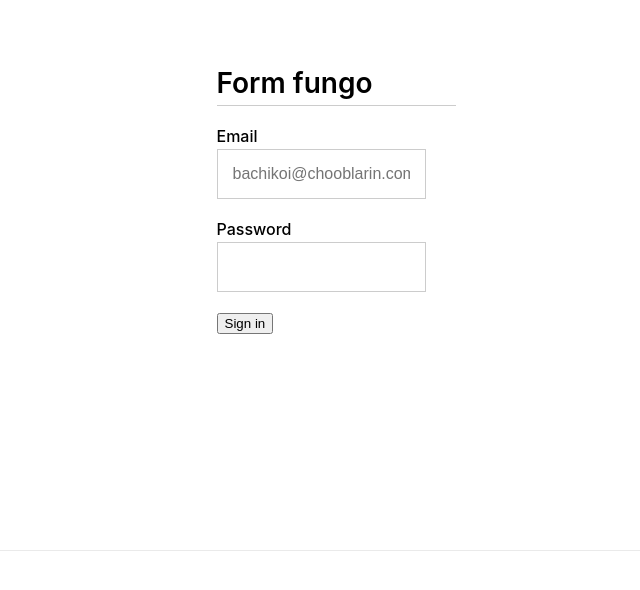
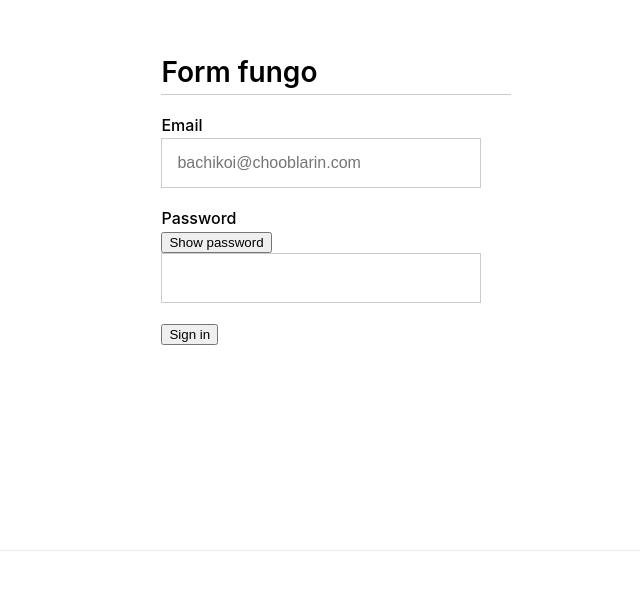
Before and after one commit to chooblarin/form-fungo, a Next.js app: page / in a window 1280 px wide. Shown: the part 150-740 px from the top of the page, without its empty margins (304-944 px from the left). Built offline with nearby package versions, Linux system fonts and the light colour scheme.

Commit message:
Add TogglePasswordButton component

```diff
--- a/components/sign-in/SignInForm.tsx
+++ b/components/sign-in/SignInForm.tsx
@@ -1,6 +1,12 @@
-import React from "react";
+import React, { useState } from "react";
+import { TogglePasswordButton } from "./TogglePasswordButton";
+
+type PasswordInputType = "password" | "text";
 
 export const SignInForm: React.FC = () => {
+  const [passwordInputType, setPasswordInputType] = useState<PasswordInputType>(
+    "password"
+  );
   return (
     <form action="#">
       <h1 className="title">Form fungo</h1>
@@ -14,13 +20,28 @@ export const SignInForm: React.FC = () => {
           required={true}
         />
       </section>
+
       <section>
         <label htmlFor="current-password">Password</label>
+        <TogglePasswordButton
+          passwordInputType={passwordInputType}
+          onClick={() => {
+            switch (passwordInputType) {
+              case "password":
+                setPasswordInputType("text");
+                break;
+              case "text":
+                setPasswordInputType("password");
+                break;
+            }
+          }}
+        />
         <input
-          id="password"
-          name="password"
-          type="password"
-          autoComplete="new-password"
+          id="current-password"
+          name="current-password"
+          type={passwordInputType}
+          autoComplete="current-password"
+          minLength={8}
           required={true}
         />
       </section>
--- /dev/null
+++ b/components/sign-in/TogglePasswordButton.tsx
@@ -0,0 +1,28 @@
+import React from "react";
+
+type PasswordInputType = "password" | "text";
+
+type TogglePasswordButtonProps = {
+  passwordInputType: PasswordInputType;
+  onClick: () => void;
+};
+
+export const TogglePasswordButton: React.FC<TogglePasswordButtonProps> = ({
+  passwordInputType,
+  onClick,
+}) => {
+  return (
+    <button
+      id="toggle-password"
+      type="button"
+      aria-label={
+        passwordInputType === "password"
+          ? "Show password as plain text. Warning: this will display your password on the screen."
+          : "Hide password."
+      }
+      onClick={onClick}
+    >
+      {passwordInputType === "password" ? "Show password" : "Hide password"}
+    </button>
+  );
+};
```
